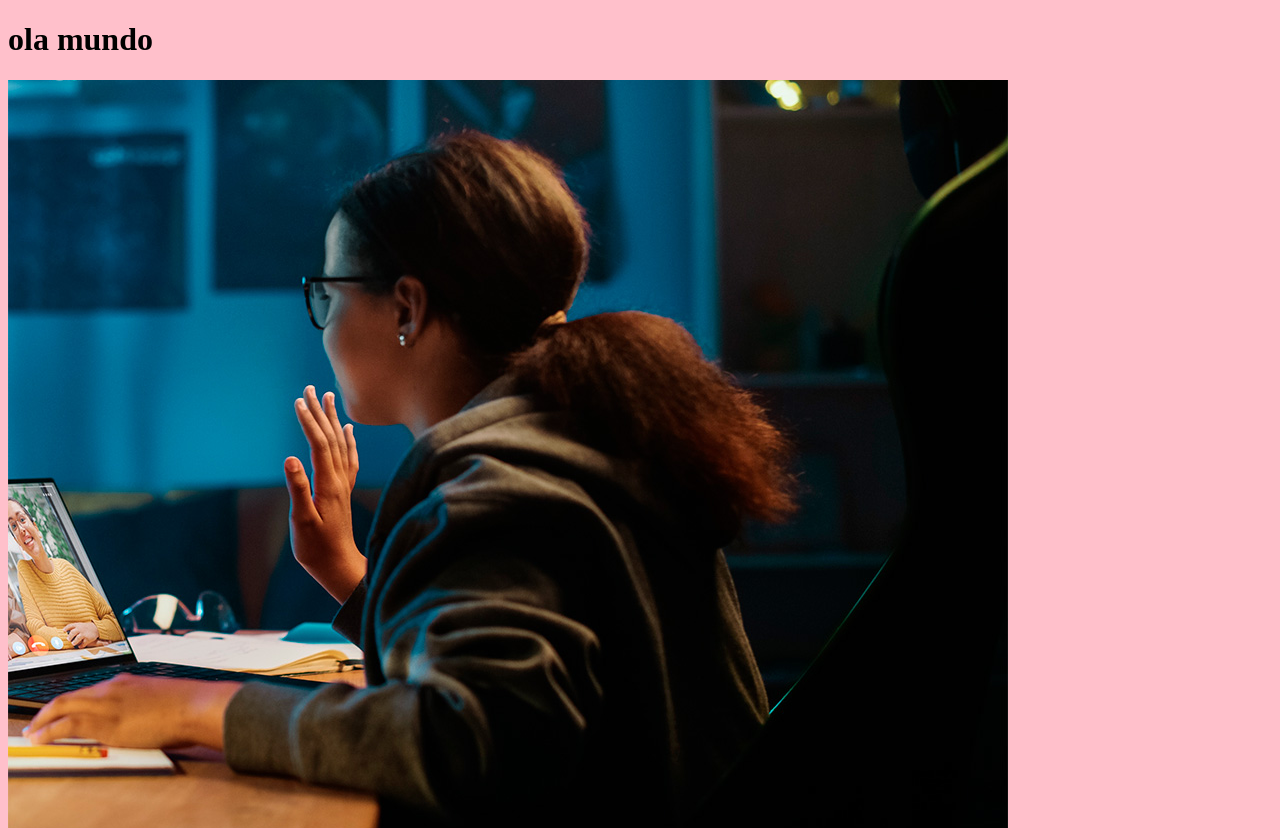
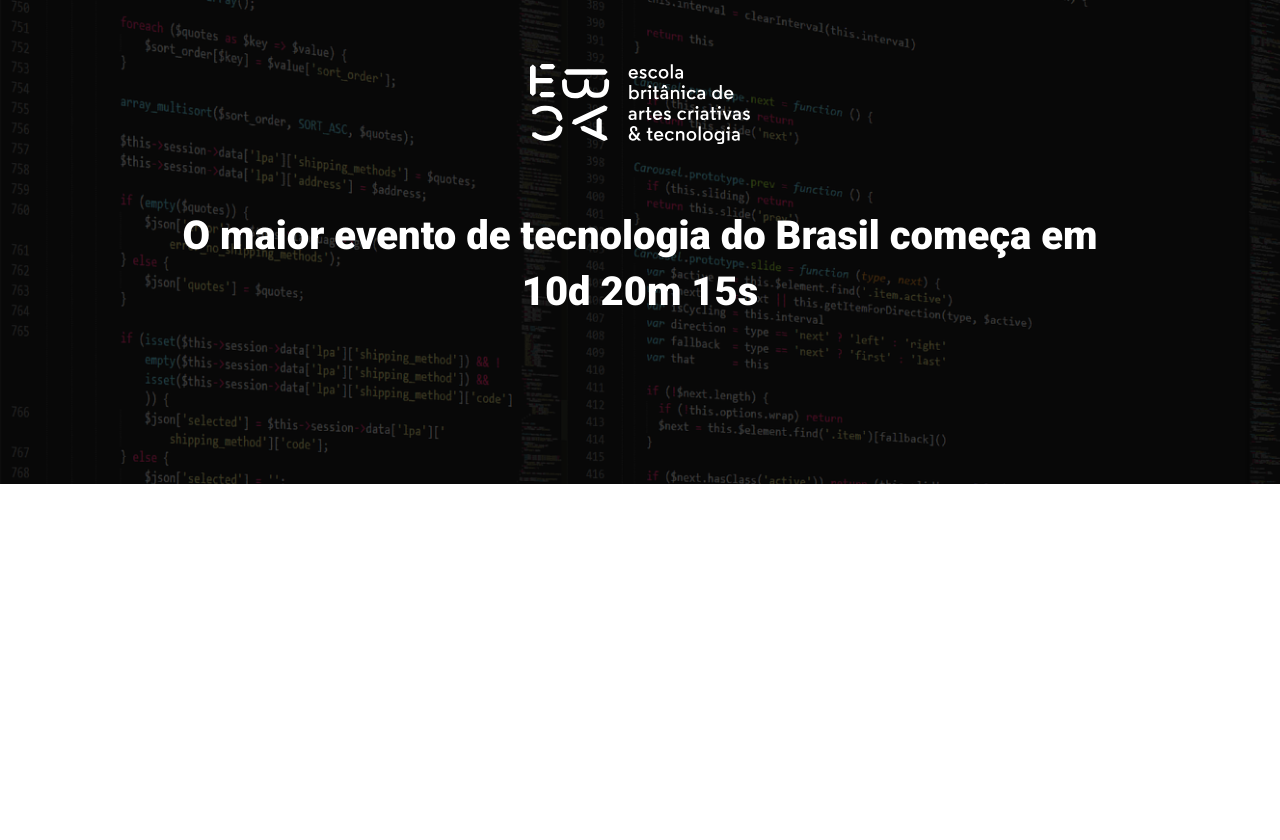
Before and after one commit to hiberNT/ebac_tech_talks, a website built with Parcel: page src/index.html in a window 1280 px wide. After the commit the page ends 800 px from the top, so only its background shows below. Built offline with nearby package versions, Linux system fonts and the light colour scheme; a web font is replaced by a local one.

Commit message:
criando hero

```diff
--- a/src/index.html
+++ b/src/index.html
@@ -4,13 +4,20 @@
     <meta charset="UTF-8">
     <meta name="viewport" content="width=device-width, initial-scale=1.0">
     <title>Ebac talks</title>
+    <link rel="preconnect" href="https://fonts.googleapis.com">
+    <link rel="preconnect" href="https://fonts.gstatic.com" crossorigin>
+    <link href="https://fonts.googleapis.com/css2?family=Athiti:wght@200;300;400;500;600;700&family=Freeman&family=Roboto:ital,wght@0,100;0,300;0,400;0,500;0,700;0,900;1,100;1,300;1,400;1,500;1,700;1,900&display=swap" rel="stylesheet">
     <link rel="stylesheet" href="styles/main.scss">
 </head>
 <body>
-    <h1>
-        ola mundo
-    </h1>
-    <img src="./images/backend.png" alt="">
+    <header class="hero">
+        <div class="container">
+            <img class="hero__logo" src="./images/ebac_logo.svg" alt="EBAC">
+            <p class="hero__text">
+                O maior evento de tecnologia do Brasil começa em 10d 20m 15s
+            </p>
+        </div>
+    </header>
     <script src="scripts/main.js"></script>
 </body>
 </html>
--- /dev/null
+++ b/src/styles/_hero.scss
@@ -0,0 +1,52 @@
+.hero {
+    padding-top: 64px;
+    padding-bottom: 100px;
+    background-image: url(../images/fundo.png);
+    background-repeat: no-repeat;
+    background-size: cover;
+    position: relative;//pra n deixar o estilo abaixo pegar no site todo e se prender ao position absolutes
+
+    .container{ // pra conseguir prender o absolute
+        position: relative;
+    }
+
+    &::before { //fazendo isso aqui para deixar a img um pouco escura com opacidade
+        position: absolute;
+        top: 0;
+        left: 0;
+        width: 100%;
+        height: 100%;
+        background-color: #000;
+        content: "";
+        opacity: .7;
+    }
+
+    &__text {
+        margin-top: 64px;
+        margin-bottom: 64px;
+        font-size: 40px;
+        line-height: 56px;
+        font-weight: 800;
+        text-align: center;
+    }
+
+    &__logo {
+        margin: 0 auto;//pra centralizar a logo
+        height: 80px;
+        display: block;//pra ficar bem centralizado
+    }
+
+    @media (max-width:640px) {
+        padding: 40px 0;
+
+        &__logo{
+            height: 40px;
+        }
+
+        &__text{
+            font-size: 22px;
+            line-height: 24px;
+            margin: 24px 0;
+        }
+    }
+}
--- a/src/styles/main.scss
+++ b/src/styles/main.scss
@@ -1,3 +1,23 @@
-body{
-    background-color: pink;
+@use 'hero';
+
+*{
+    margin: 0;
+    padding: 0;
+    box-sizing: border-box;
+    font-family: Roboto, sans-serif;
+    color: #fff;
 }
+
+.container {
+    max-width: 960px;
+    width: 100%;
+    margin: 0 auto;
+
+    @media (max-width:640px) { //celular
+        max-width: 80%;//a largura q 80 pra sobra 10% pra cada margin
+    }
+
+    @media (max-width:1024px) { //tablet
+        max-width: 90%; //5% pra cada margin
+    }
+}
```
